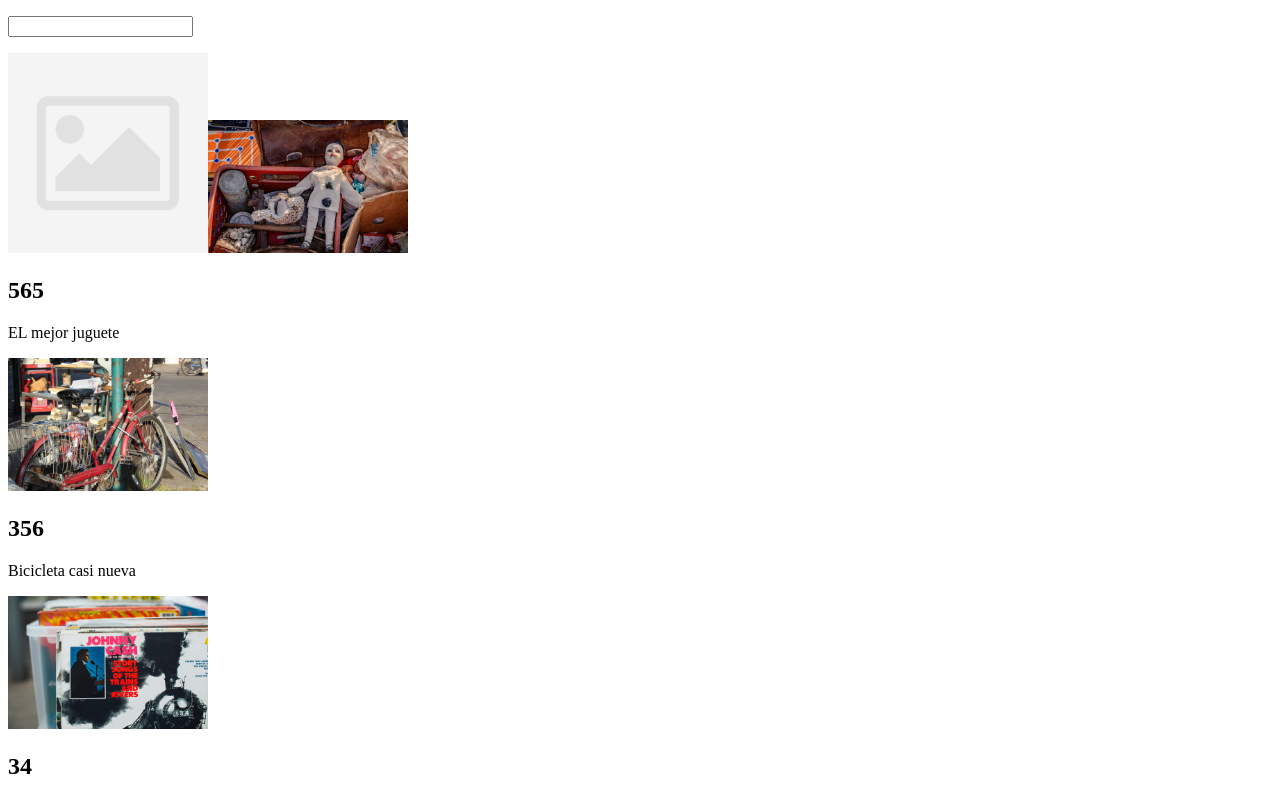
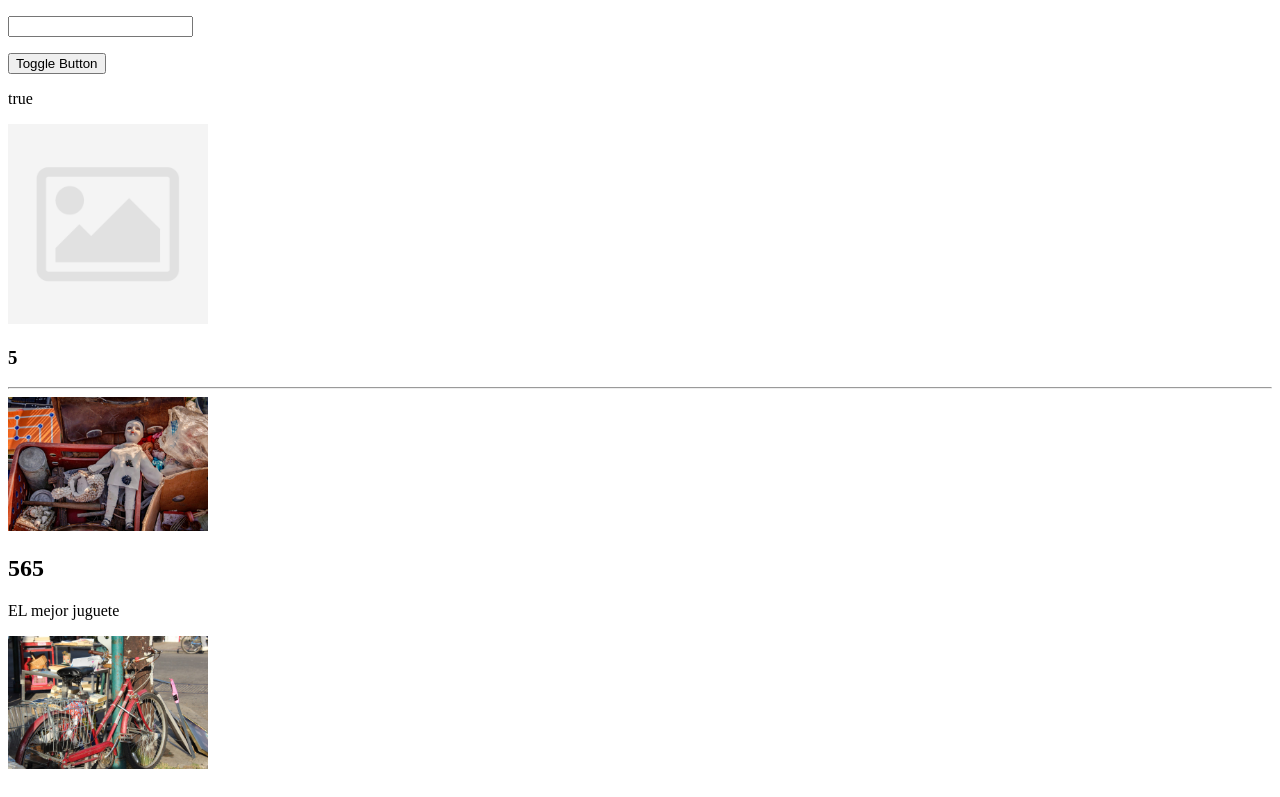
Before and after one commit to cortesrmzcau/componentes-y-servicios, an Angular app: page / in a window 1280 px wide. Shown: the top 797 px of the page. Built offline with nearby package versions, Linux system fonts and the light colour scheme.

Commit message:
07 ngDestroy y SetInput

```diff
--- a/src/app/app.component.html
+++ b/src/app/app.component.html
@@ -1,4 +1,6 @@
 <p><input type="text" [(ngModel)]="imgParent"></p>
-<app-img (loaded)="onLoaded($event)" [img]="imgParent" (texto)="loadMensaje($event)"></app-img>
-
+<button (click)="toggleImg()">Toggle Button</button>
+<p> {{ showImg }} </p>
+<app-img *ngIf="showImg" (loaded)="onLoaded($event)" [img]="imgParent" (texto)="loadMensaje($event)"></app-img>
+<hr>
 <app-product [product]="product" *ngFor="let product of products"></app-product>
--- a/src/app/app.component.ts
+++ b/src/app/app.component.ts
@@ -9,6 +9,7 @@
 export class AppComponent {
 
   imgParent = ''; // https://www.w3schools.com/howto/img_avatar.png
+  showImg = true;
 
   products: Product[] = [
     {
@@ -44,4 +45,8 @@
   loadMensaje(txt: string) {
     console.log(txt);
   }
+
+  toggleImg() {
+    this.showImg = !this.showImg;
+  }
 }
--- a/src/app/components/img/img.component.html
+++ b/src/app/components/img/img.component.html
@@ -1,4 +1,5 @@
 <img [src]="img" (load)="imgLoaded()" (error)="imgError()" width="200px" alt="" *ngIf="img; else elseImg">
+<h3> {{ counter }} </h3>
 <ng-template #elseImg>
   <img [src]="imageDefault" width="200px" alt="">
 </ng-template>
--- a/src/app/components/img/img.component.ts
+++ b/src/app/components/img/img.component.ts
@@ -1,4 +1,4 @@
-import { Component, Input, OnInit, Output, EventEmitter, OnChanges, AfterViewInit, OnDestroy } from '@angular/core';
+import { Component, Input, OnInit, Output, EventEmitter, OnChanges, AfterViewInit, OnDestroy, SimpleChange } from '@angular/core';
 
 @Component({
   selector: 'app-img',
@@ -7,7 +7,18 @@
 })
 export class ImgComponent implements OnInit, OnChanges, AfterViewInit, OnDestroy {
 
-  @Input() img: string = '';
+  //@Input() img: string = '';
+
+  img: string = '';
+
+  @Input('img')
+    set changeImg(newImg: string) {
+      this.img = newImg;
+      console.log('change just img =>', this.img);
+      // codes
+    }
+
+  @Input() alt: string = '';
 
   @Output() loaded = new EventEmitter<string>();
   imageDefault = './assets/no-image.png';
@@ -23,10 +34,13 @@
     // NO async -- once time
   }
 
-  ngOnChanges() {
+  ngOnChanges(): void {
       // before - during render
       // changes inputs --multiples times
       console.log('ngOnChanges', 'imageValue =>', this.img);
+      // if(changes) {
+      //   code
+      // }
   }
 
   ngOnInit(): void {
@@ -34,6 +48,10 @@
     // async - fetch -- once time
     //this.texto.emit(this.txt);
     console.log('ngOnInit', 'imgValue =>', this.img);
+    this.conunterFN = window.setInterval(() => {
+      this.counter += 1;
+      console.log('run counter');
+    }, 1000)
   }
 
   ngAfterViewInit(): void {
@@ -45,6 +63,7 @@
   ngOnDestroy(): void {
       // delete component -- once time
       console.log('ngOnDestroy');
+      window.clearInterval(this.conunterFN);
   }
 
   imgError() {
```
